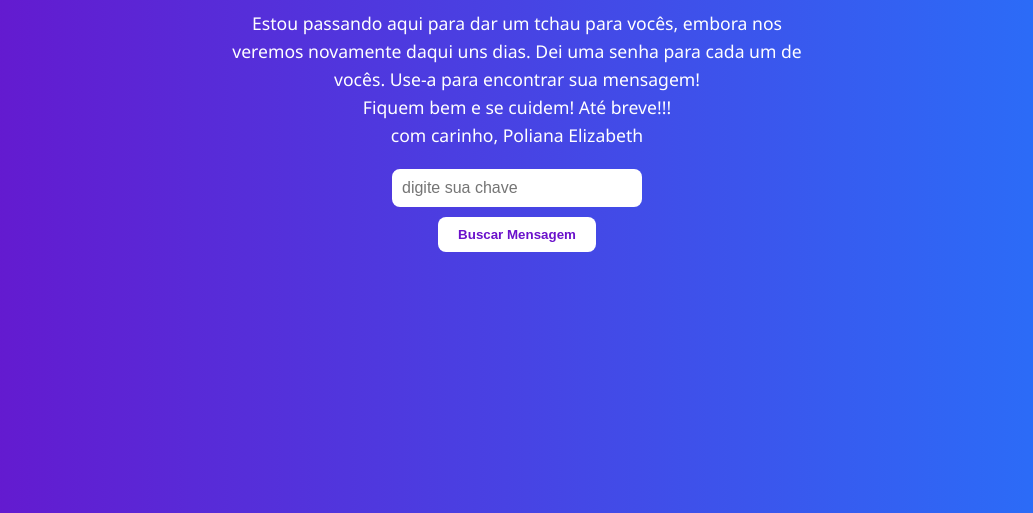
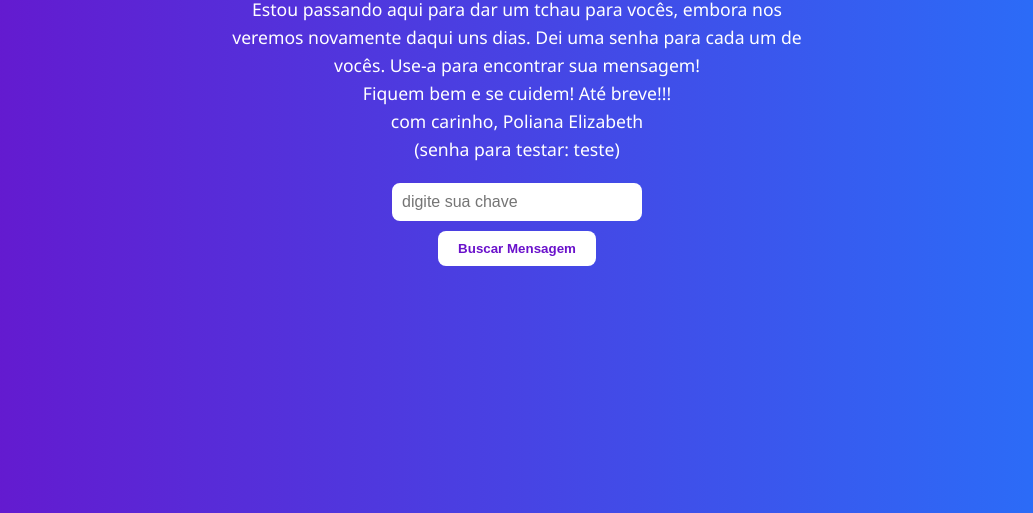
Before and after one commit to Polianaelizabeth/ferias, a website with bundled scripts: page index.html in a window 1280 px wide. Shown: the part 287-800 px from the top of the page, without its empty margins (123-1156 px from the left). Built offline with nearby package versions, Linux system fonts and the light colour scheme.

Commit message:
Update index.html

```diff
--- a/index.html
+++ b/index.html
@@ -4,7 +4,7 @@
     <meta charset="UTF-8">
     <meta name="viewport" content="width=device-width, initial-scale=1.0">
     <link rel="stylesheet" href="style.css">
-    <title>AGORA SIM</title>
+    <title>BREVE DESPEDIDA</title>
 </head>
 <body>
 
@@ -12,7 +12,8 @@
 
     <P>Estou passando aqui para dar um tchau para vocês, embora nos veremos novamente daqui uns dias. Dei uma senha para cada um de vocês. Use-a para encontrar sua mensagem! <br>
         Fiquem bem e se cuidem! Até breve!!! <br>
-        com carinho, Poliana Elizabeth
+        com carinho, Poliana Elizabeth <br>
+        (senha para testar: teste)
     </P>
     <div id="senha">
         <input type="text" id="chave" placeholder="digite sua chave">
```
